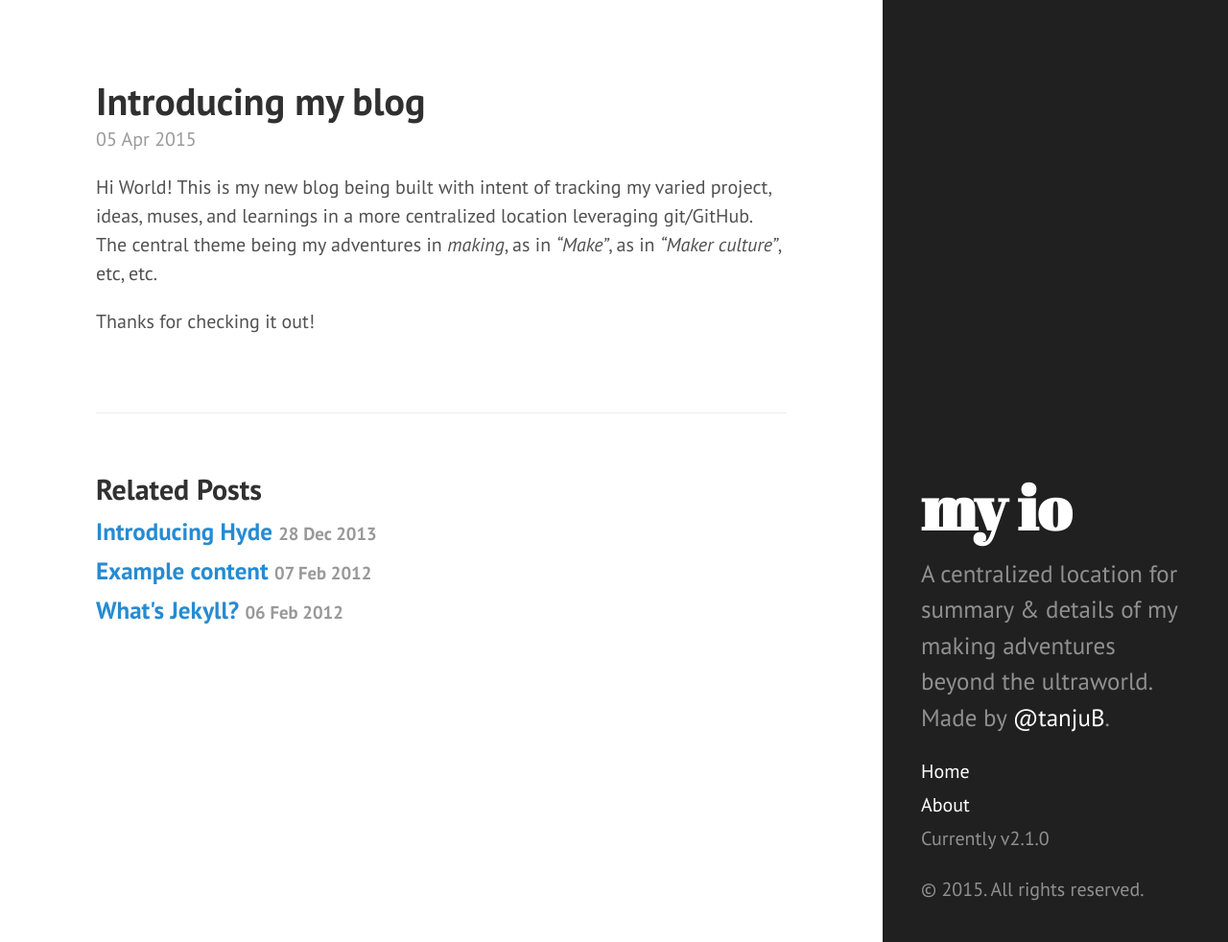
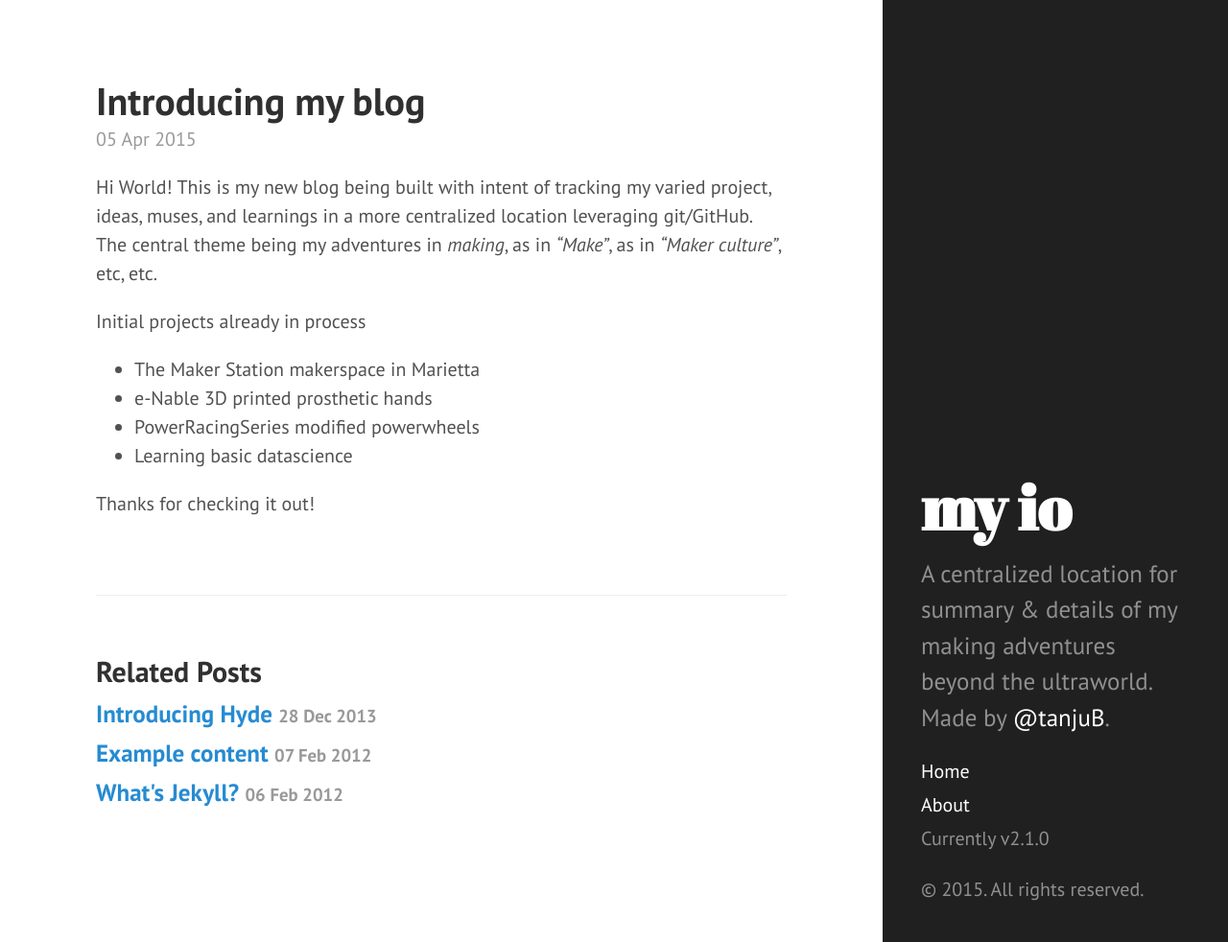
Before and after one commit to tanju-b/tanju-b.github.io, a Jekyll site: the page built from _posts/2015-04-05-Hello-World.md, in a window 1280 px wide and 982 px high. Shown: the whole window at 96% size. Built offline with Jekyll 4.4.1, drawn with Linux system fonts in a browser that asks for light colours; Markdown is read by kramdown in place of the engine named in the settings.

```diff
--- a/CNAME
+++ /dev/null
@@ -1 +0,0 @@
-hyde.getpoole.com
--- a/_posts/2015-04-05-Hello-World.md
+++ b/_posts/2015-04-05-Hello-World.md
@@ -5,4 +5,10 @@
 
 Hi World! This is my new blog being built with intent of tracking my varied project, ideas, muses, and learnings in a more centralized location leveraging git/GitHub.   The central theme being my adventures in *making*, as in *"Make"*, as in *"Maker culture"*, etc, etc.
 
+Initial projects already in process
+* The Maker Station makerspace in Marietta
+* e-Nable 3D printed prosthetic hands
+* PowerRacingSeries modified powerwheels
+* Learning basic datascience
+
 Thanks for checking it out!
```
